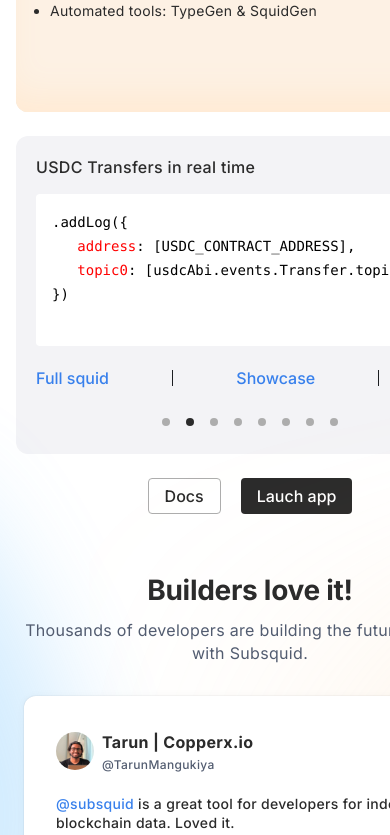
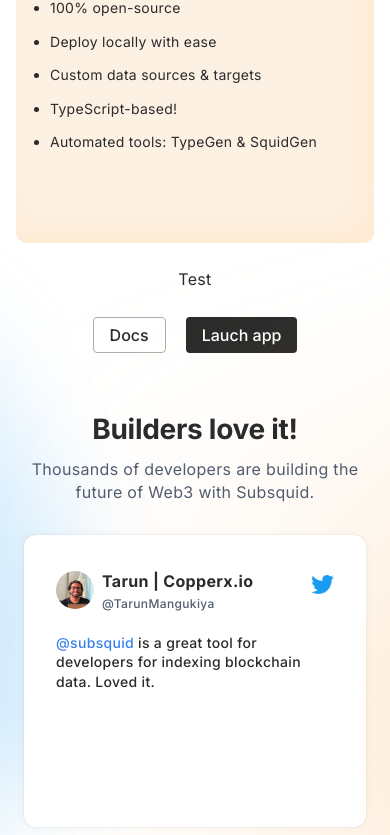
Before and after one commit to cyberteam-international/subsquid_landing, a Next.js app: page / in a window 390 px wide. Shown: the part 1496-2331 px from the top of the page. Built offline with nearby package versions, Linux system fonts and the light colour scheme; no server answers.

Commit message:
add tablet ver

```diff
--- a/src/app/components/Enterprise/Enterprise.tsx
+++ b/src/app/components/Enterprise/Enterprise.tsx
@@ -28,7 +28,7 @@
                 </div>
 
                 <div className="enterprise__component">
-                    {currentIndex === 0 ? <CodeSlider slides={_enterpriseMock}/> : <picture>
+                    {currentIndex === 0 ? <p>Test</p> : <picture>
                         <source media="(max-width: 1280px)" srcSet="/enterprise-1024.png"/>
                         <source media="(max-width: 1024px)" srcSet="/enterprise-768.png"/>
                         <source media="(max-width: 768px)" srcSet="/enterprise-350.png"/>
```
